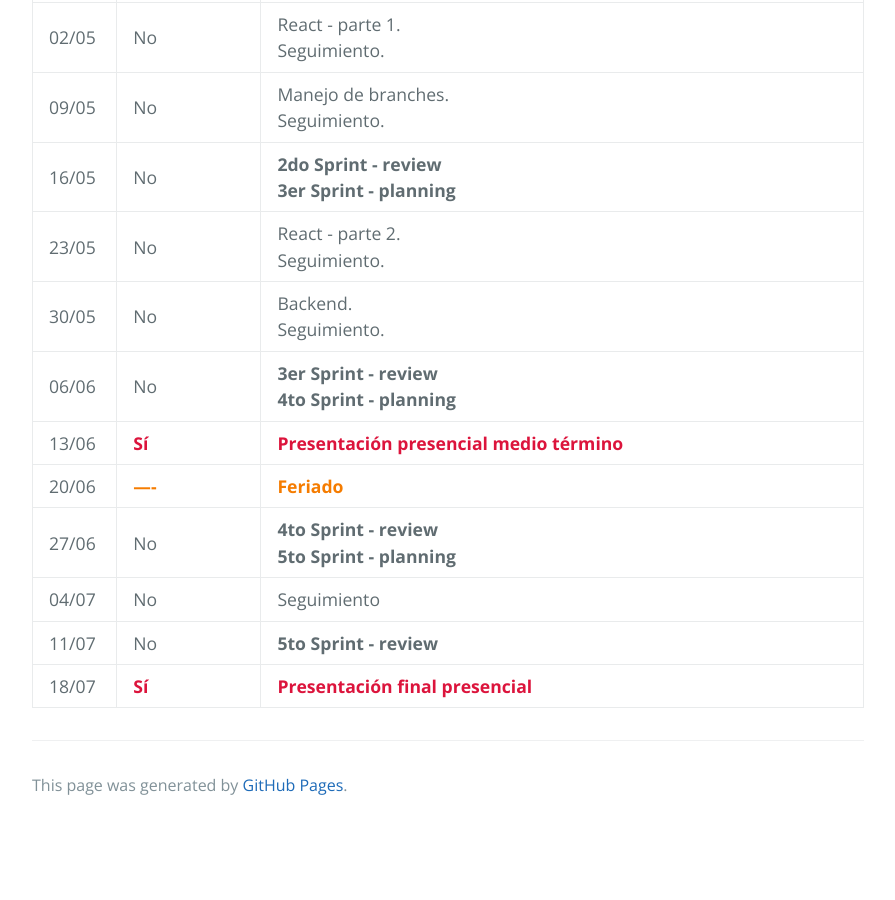
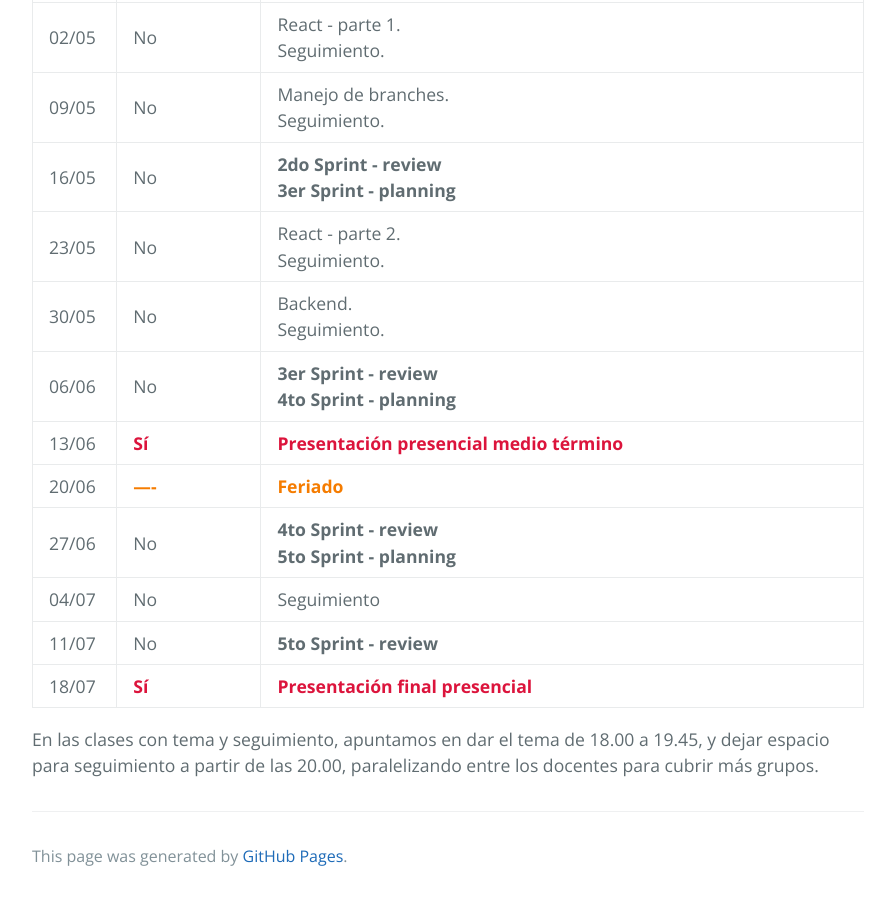
Before and after one commit to unahur-desapp/unahur-desapp-site, a Jekyll site: the page built from cuatrimestres/2024s1-desapp.md, in a window 1280 px wide and 900 px high, scrolled down 8177 px. Shown: the whole window, without its empty margins (192-1087 px from the left). Built offline with Jekyll 4.4.1, drawn with Linux system fonts in a browser that asks for light colours; our own code applies the rules of GitHub Pages for plain Markdown files; before the commit the page ends 9006 px from its top, so only the background shows below that.

Commit message:
pagina 2024s1 desapp - fix 2

```diff
--- a/cuatrimestres/2024s1-desapp.md
+++ b/cuatrimestres/2024s1-desapp.md
@@ -259,3 +259,5 @@ Sistema de sugerencias de cursada y acompañamiento
 | 04/07 | No | Seguimiento |
 | 11/07 | No | <b>5to Sprint - review<b> |
 | 18/07 | <span style="font-weight: bold; color: crimson">Sí</span> | <span style="font-weight: bold; color: crimson">Presentación final presencial</span> |
+
+En las clases con tema y seguimiento, apuntamos en dar el tema de 18.00 a 19.45, y dejar espacio para seguimiento a partir de las 20.00, paralelizando entre los docentes para cubrir más grupos.
```
